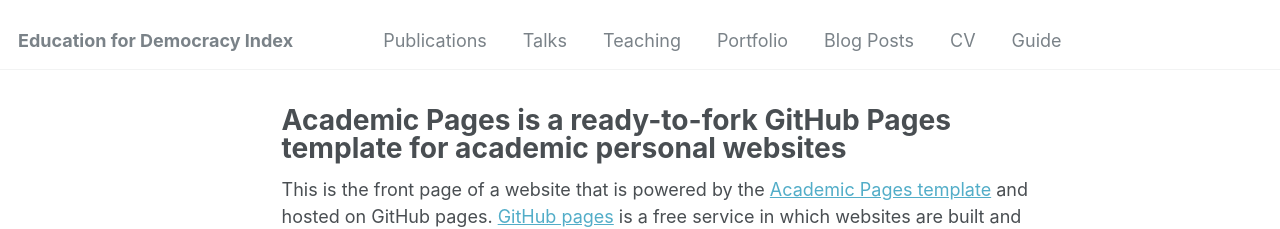
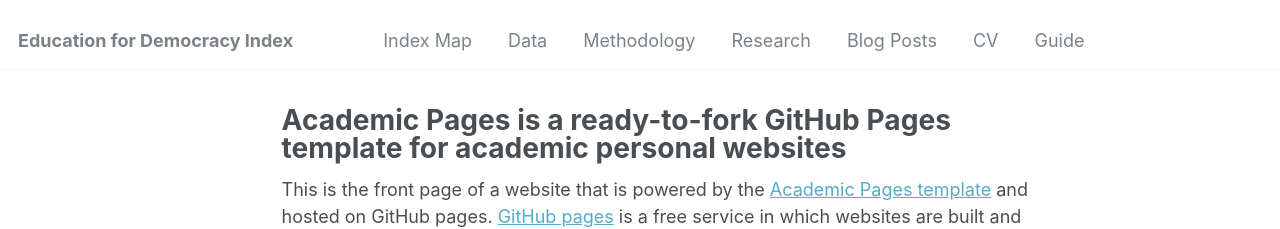
Before and after one commit to educationfordemocracyindex/educationfordemocracyindex.github.io, a Jekyll site: the page built from _pages/about.md, in a window 1280 px wide. Shown: the top 229 px of the page. Built offline with Jekyll 4.4.1, drawn with Linux system fonts in a browser that asks for light colours.

Commit message:
Update navigation.yml

```diff
--- a/_data/navigation.yml
+++ b/_data/navigation.yml
@@ -1,15 +1,15 @@
 # main links links
 main:
-  - title: "Publications"
+  - title: "Index Map"
     url: /publications/
 
-  - title: "Talks"
+  - title: "Data"
     url: /talks/
 
-  - title: "Teaching"
+  - title: "Methodology"
     url: /teaching/
 
-  - title: "Portfolio"
+  - title: "Research"
     url: /portfolio/
 
   - title: "Blog Posts"
```
